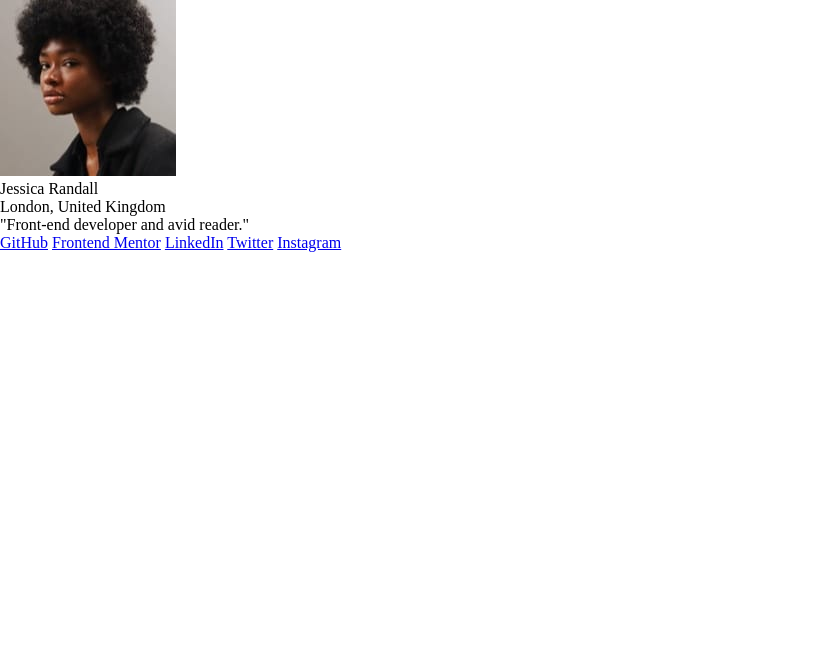
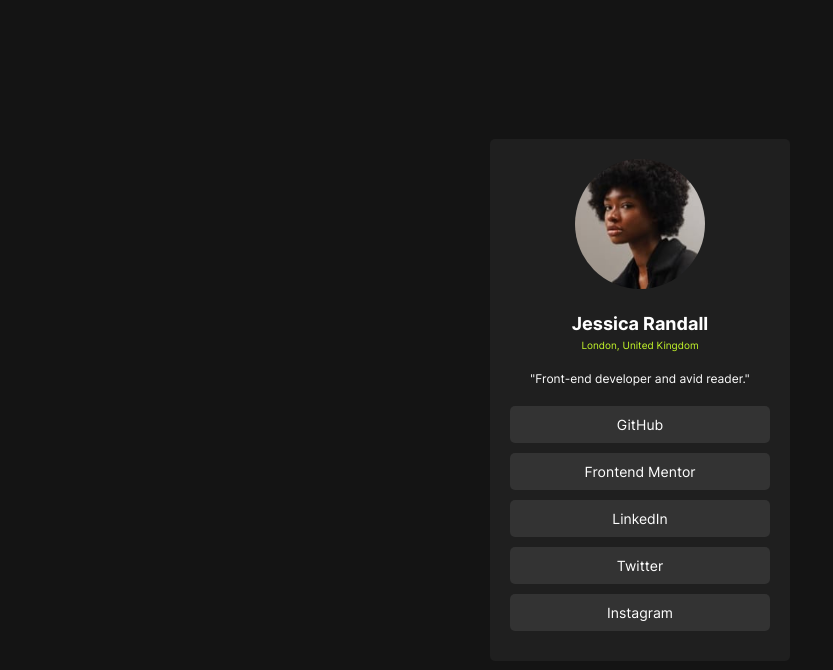
Before and after one commit to romrauq/social-links-profile, a plain HTML site: page index.html in a window 1280 px wide. Shown: the whole page, without its empty margins (0-833 px from the left). Drawn offline with Linux system fonts and the light colour scheme.

Commit message:
imported fonts, styled background, main container, image and link elements (desktop view)

```diff
--- a/resources/css/styles.css
+++ b/resources/css/styles.css
@@ -4,11 +4,91 @@
 	box-sizing: border-box;
 }
 
-.attribution {
-	font-size: 11px;
+@font-face {
+	src: url(../fonts/static/Inter-Regular.ttf);
+	font-family: Inter;
+}
+
+@font-face {
+	src: url(../fonts/static/Inter-SemiBold.ttf);
+	font-family: Inter SemiBold;
+}
+
+@font-face {
+	src: url(../fonts/static/Inter-Bold.ttf);
+	font-family: Inter Bold;
+}
+
+body {
+	display: flex;
+	justify-content: center;
+	background-color: hsl(0, 0%, 8%);
+}
+
+.app-container {
+	position: absolute;
+	top: 50%;
+	left: 50%;
+	width: 300px;
+	transform: translate(-50%, -50%);
+	padding: 20px;
+	background-color: hsl(0, 0%, 12%);
+	border-radius: 5px;
+}
+
+.profile-container {
+	color: hsl(0, 0%, 100%);
+	text-align: center;
+	margin-bottom: 10px;
+}
+
+.avatar {
+	width: 50%;
+	border-radius: 100%;
+	overflow: hidden;
+	margin-bottom: 20px;
+}
+
+.name-text {
+	font-family: Inter Bold;
+	font-size: 18px;
+	font-weight: 700;
+	margin-bottom: 5px;
+}
+
+.location-text {
+	font-family: Inter;
+	color: hsl(75, 94%, 57%);
+	font-size: 10px;
+	margin-bottom: 20px;
+}
+
+.description-text {
+	font-family: Inter;
+	font-size: 12px;
+	margin-bottom: 20px;
+	font-weight: 400;
+}
+
+.links-column {
+	display: flex;
+	flex-direction: column;
 	text-align: center;
 }
 
-.attribution a {
-	color: hsl(228, 45%, 44%);
+.social-link {
+	font-family: Inter;
+	font-size: 14px;
+	color: white;
+	width: 100%;
+	text-decoration: none;
+	background-color: hsl(0, 0%, 20%);
+	padding: 10px;
+	margin-bottom: 10px;
+	border-radius: 5px;
 }
+
+.links-column a:hover {
+	color: hsl(0, 0%, 8%);
+	background-color: hsl(75, 94%, 57%);
+}
```
